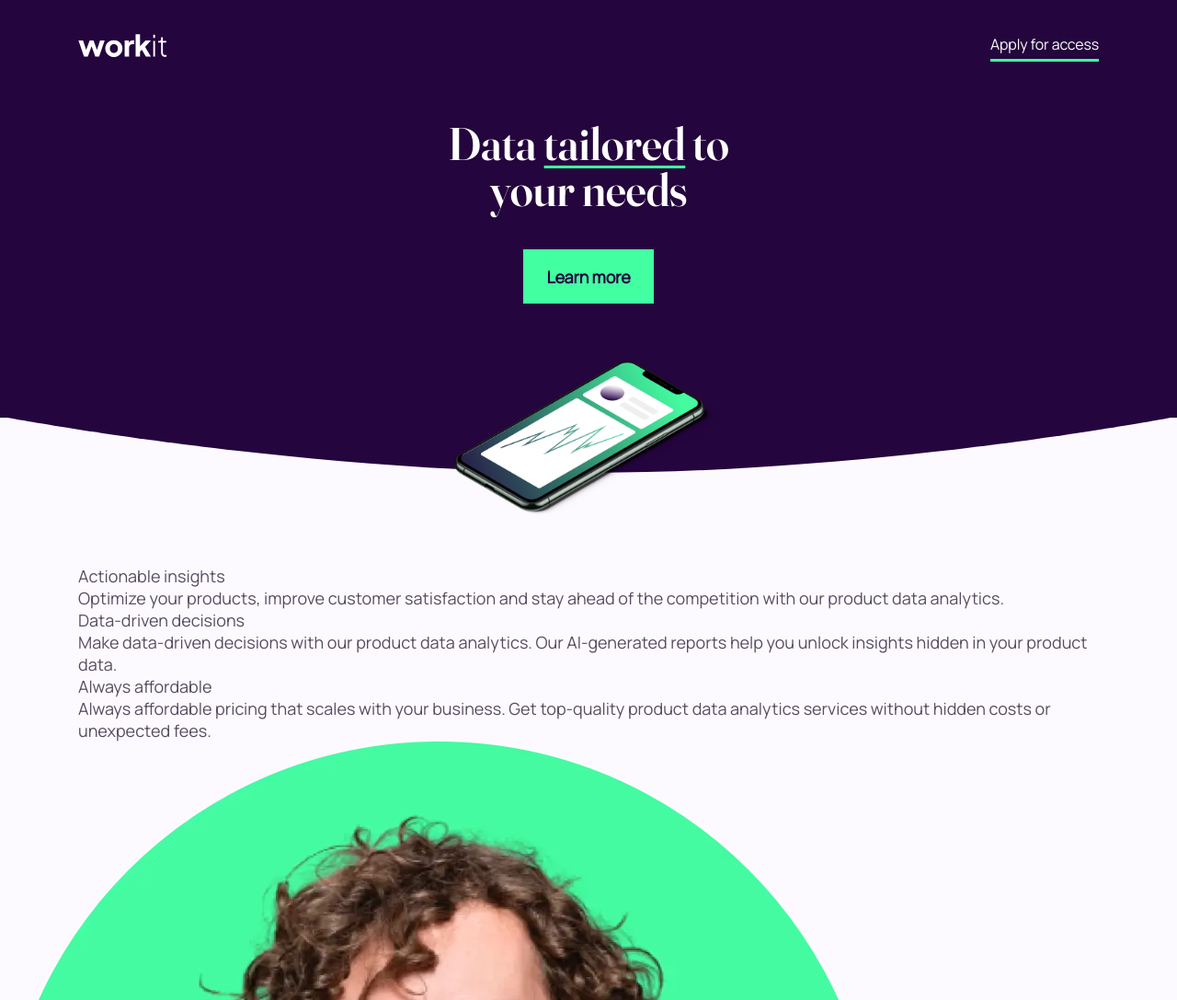
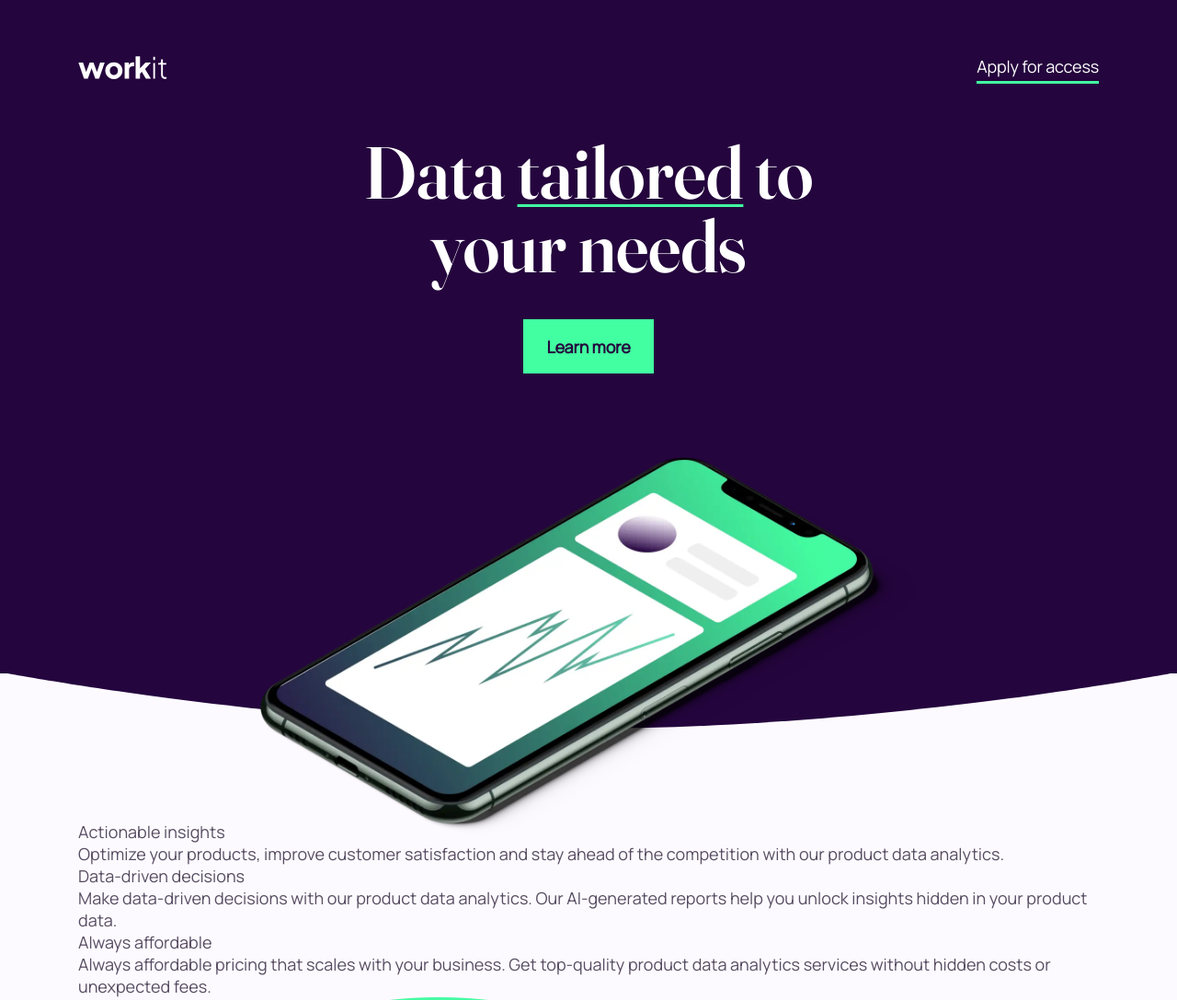
Before and after one commit to solracss/fem-workit-landing-page, a website built with Vite: page src/index.html in a window 1280 px wide. Shown: the top 1087 px of the page at 92% size. Built offline with nearby package versions, Linux system fonts and the light colour scheme.

Commit message:
CSS: Style hero for media queries for tablet and destkop

```diff
--- a/src/sass/_base.scss
+++ b/src/sass/_base.scss
@@ -112,6 +112,7 @@ $fs-40: 2.5rem;
 $fs-48: 3rem;
 $fs-50: 3.125rem;
 $fs-56: 3.5rem;
+$fs-60: 3.75rem;
 $fs-64: 4rem;
 $fs-80: 5rem;
 
@@ -129,6 +130,7 @@ $font-sizes: (
 	'40': 2.5rem,
 	'48': 3rem,
 	'56': 3.5rem,
+	'60': 3.75rem,
 	'64': 4rem,
 	'80': 5rem,
 );
--- a/src/sass/_components.scss
+++ b/src/sass/_components.scss
@@ -16,7 +16,7 @@ button.btn {
 .btn {
 	padding: 0.65em 1.3em;
 	background-color: $clr-accent-400;
-	font-size: $fs-18;
+	font-size: $fs-16;
 	color: $clr-primary-400;
 	font-weight: $fw-bold;
 	line-height: 2rem;
@@ -32,6 +32,10 @@ button.btn {
 		background-color: transparent;
 		color: $clr-accent-400;
 	}
+
+	@include media(x-large) {
+		font-size: $fs-18;
+	}
 }
 
 .link {
@@ -41,7 +45,12 @@ button.btn {
 	letter-spacing: -0.01em;
 	border-bottom: 0.1875em solid $clr-accent-400;
 	transition: color 0.3s;
+
 	&:hover {
 		color: $clr-accent-400;
 	}
+
+	@include media(x-large) {
+		font-size: $fs-18;
+	}
 }
--- a/src/sass/_layout.scss
+++ b/src/sass/_layout.scss
@@ -18,6 +18,10 @@ ul {
 .header {
 	padding-block: 2rem;
 	background-color: $clr-primary-400;
+
+	@include media(x-large) {
+		padding-block: 3.5rem;
+	}
 }
 
 .hero {
@@ -25,6 +29,15 @@ ul {
 	padding: 2rem 0 7.75rem;
 	text-align: center;
 	background-color: $clr-primary-400;
+
+	@include media(medium) {
+		padding-bottom: 12.5rem;
+	}
+
+	@include media(x-large) {
+		padding-top: 0;
+		padding-bottom: 20.375rem;
+	}
 
 	&-heading {
 		max-width: 25rem;
@@ -34,6 +47,15 @@ ul {
 		color: $clr-neutral-100;
 		line-height: 1;
 		font-weight: $fw-semibold;
+
+		@include media(medium) {
+			font-size: $fs-60;
+		}
+
+		@include media(x-large) {
+			max-width: 35rem;
+			font-size: $fs-80;
+		}
 
 		& .underline {
 			text-decoration: 0.1875rem underline;
@@ -55,6 +77,13 @@ ul {
 		margin-inline: auto;
 		max-width: 18.25rem;
 		margin-top: 4rem;
+
+		@include media(medium) {
+			max-width: 30rem;
+		}
+		@include media(x-large) {
+			max-width: 44.6875rem;
+		}
 	}
 
 	@include pseudo(after) {
```
